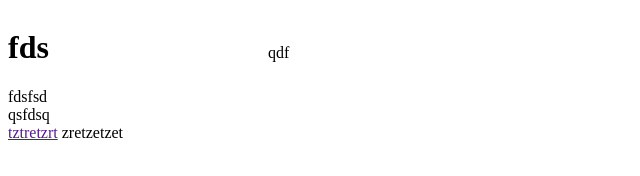
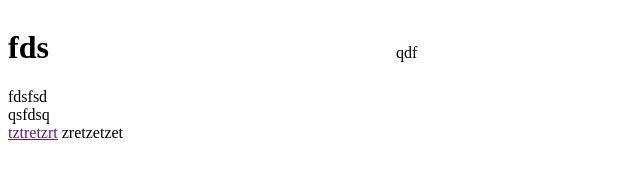
Before and after one commit to fmyacine/skript, a plain HTML site: page index.html in a window 1280 px wide. Shown: the full height of the page, 0-640 px from the left. Drawn offline with Linux system fonts and the light colour scheme.

Commit message:
changed index.html and created script.js

```diff
--- a/index.html
+++ b/index.html
@@ -7,7 +7,7 @@
 </head>
 <body>
     <h1
-        style="width: 20vw;
+        style="width: 30vw;
             display: inline-block;
         "
     >fds</h1>
--- /dev/null
+++ b/script.js
@@ -0,0 +1 @@
+console.log("hllo")
```
